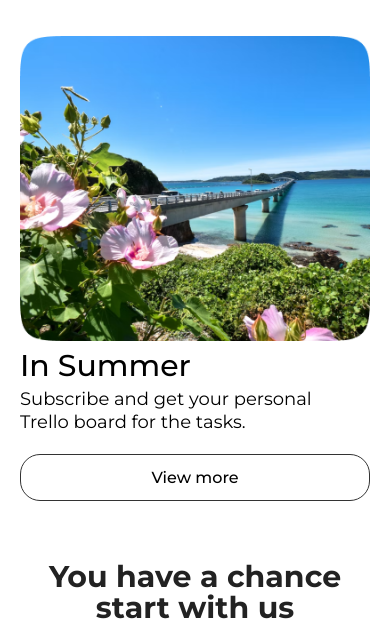
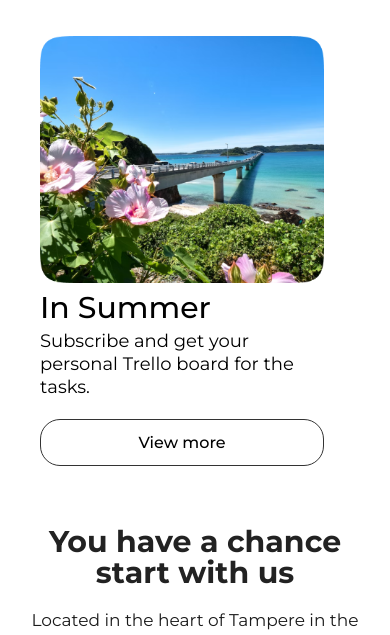
Before and after one commit to asadbekded/riewa, a plain HTML site: page index.html in a window 390 px wide. Shown: the part 711-1346 px from the top of the page. Drawn offline with nearby package versions, Linux system fonts and the light colour scheme.

Commit message:
Change html

```diff
--- a/js/carousel.js
+++ b/js/carousel.js
@@ -22,7 +22,7 @@ $('.autoplay').slick({
 		  }
 		},
 		{
-		  breakpoint: 400,
+		  breakpoint: 500,
 		  settings: {
 			 slidesToShow: 1,
 			 slidesToScroll: 1
--- a/sass/blocks/_happy.scss
+++ b/sass/blocks/_happy.scss
@@ -85,5 +85,4 @@
       line-height: 37px;
       margin-bottom: 20px;
    }
-
 }
--- a/sass/blocks/_header.scss
+++ b/sass/blocks/_header.scss
@@ -63,7 +63,7 @@
       display: block;
       background-color: #fff;
       transition: all .5s;
-      z-index: 1;
+      z-index: 2;
    }
    .res-item{
       margin: 0px;
--- a/sass/blocks/_marketing.scss
+++ b/sass/blocks/_marketing.scss
@@ -75,4 +75,8 @@
    .mark-box{
       max-width: 310px;
    }
+   .weather-item{
+      max-width: 284px;
+      margin-left: 20px;
+   }
 }
```
Also changed, not shown: css/main.css, 1 other file.
